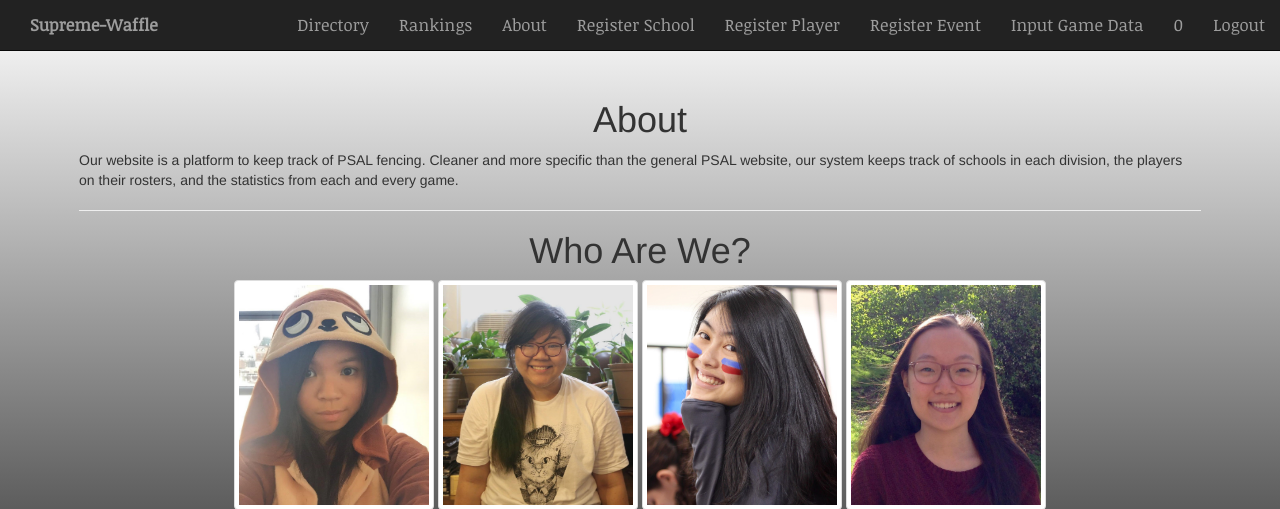
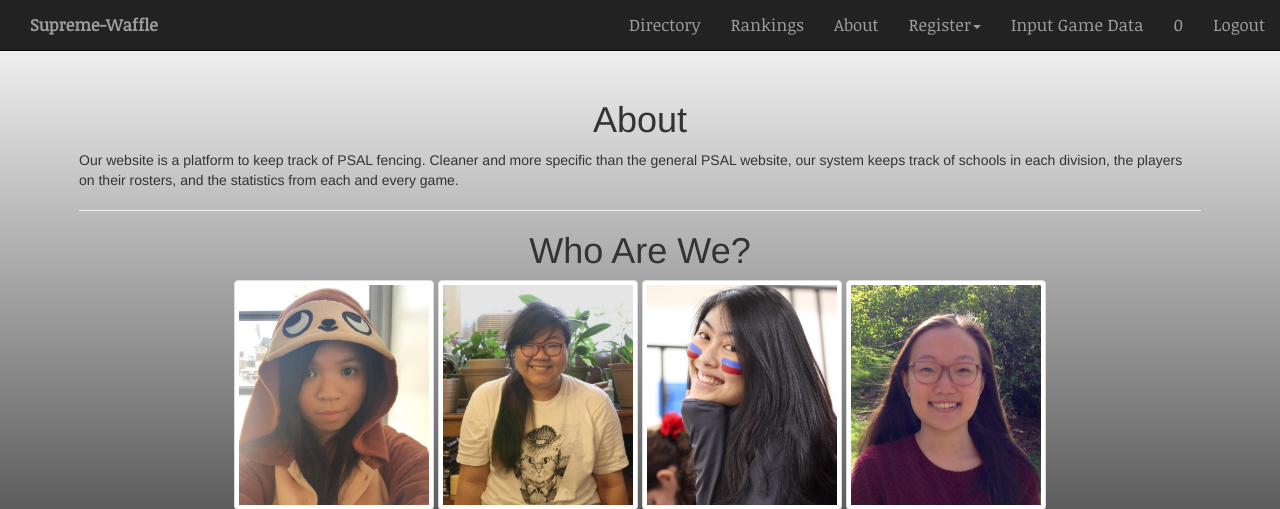
Before and after one commit to serenadipity/supreme-waffle, a Flask app: page /about in a window 1280 px wide. Shown: the top 509 px of the page. Run offline with Flask 2, Linux system fonts and the light colour scheme; some libraries are stand-ins or nearby versions.

Commit message:
dropdown in nav bar

```diff
--- a/templates/base.html
+++ b/templates/base.html
@@ -34,9 +34,13 @@
             <li><a href="/create">Create an Account</a></li>
 	    <li><a href="/login">Login</a></li>
 	    {% else %}
-	    <li><a href="/register_school">Register School</a></li>
-	    <li><a href="/register_player">Register Player</a></li>
-	    <li><a href="/register_event">Register Event</a></li>
+	    <li class="dropdown">
+	      <a class="dropdown-toggle" data-toggle="dropdown">Register<span class="caret"></span></a>
+	      <ul class="dropdown-menu">
+		<li><a href="/register_school">Register School</a></li>
+		<li><a href="/register_player">Register Player</a></li>
+		<li><a href="/register_event">Register Event</a></li>
+	      </ul>
 	    <li><a href="/input_stats/{{user}}">Input Game Data</a></li>
 	    <li><a href="/user/{{user}}">{{user}}</a></li>
 	    <li><a href="/logout">Logout</a></li>
```
